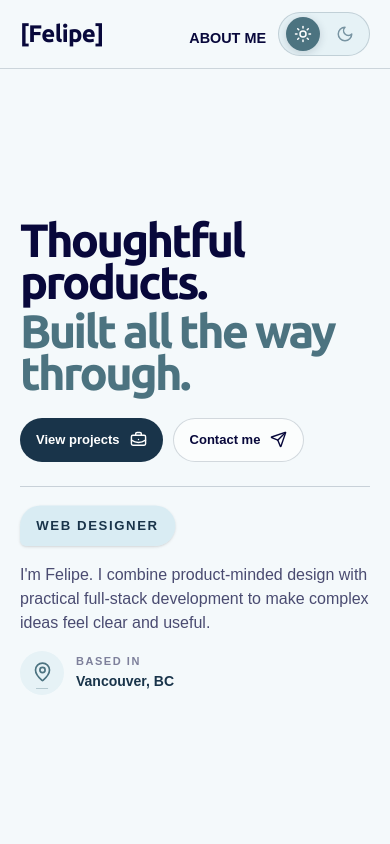
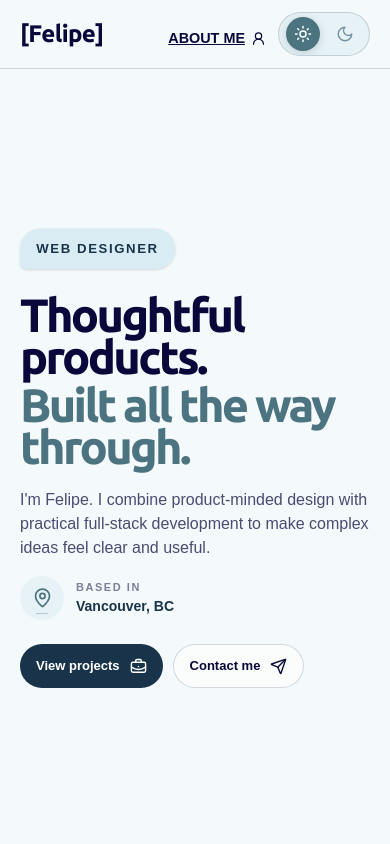
Before and after one commit to psyout/portfolio-app, a Next.js app: page / in a window 390 px wide. Shown: the top 844 px of the page. Built offline with nearby package versions, Linux system fonts and the light colour scheme; a web font is replaced by a local one.

Commit message:
Refine mobile hero and navigation

```diff
--- a/app/globals.css
+++ b/app/globals.css
@@ -357,6 +357,44 @@ button:focus-visible {
 	color: var(--pine);
 }
 
+@media (max-width: 879px) {
+	.hero-grid {
+		display: flex;
+		flex-direction: column;
+		gap: 0;
+	}
+
+	.hero-main,
+	.hero-aside {
+		display: contents;
+	}
+
+	.hero-role-reveal {
+		order: 1;
+	}
+
+	.hero-title-reveal {
+		order: 2;
+		margin-top: 1.25rem;
+	}
+
+	.hero-summary-reveal {
+		order: 3;
+	}
+
+	.hero-summary {
+		margin-top: 1.25rem;
+	}
+
+	.hero-location-reveal {
+		order: 4;
+	}
+
+	.hero-actions-reveal {
+		order: 5;
+	}
+}
+
 .marker-highlight-stroke {
 	position: absolute;
 	right: -0.12em;
--- a/components/portfolio/hero-section.tsx
+++ b/components/portfolio/hero-section.tsx
@@ -10,15 +10,19 @@ export function HeroSection() {
 			id='top'>
 			<div className='relative mx-auto w-full max-w-240'>
 				<div className='hero-grid grid gap-6 min-[600px]:gap-8 min-[880px]:grid-cols-[minmax(0,1fr)_300px] min-[880px]:gap-12 min-[1040px]:grid-cols-[minmax(0,1fr)_330px] min-[1040px]:gap-16'>
-					<div>
-						<LoadReveal frame>
+					<div className='hero-main'>
+						<LoadReveal
+							className='hero-title-reveal'
+							frame>
 							<h1 className='hero-title m-0 max-w-190 text-[clamp(38px,12vw,52px)] font-bold leading-[.9] tracking-[-.058em] min-[761px]:text-[clamp(52px,7.4vw,88px)]'>
 								<span className='block'>Thoughtful products.</span>
 								<span className='mt-1.5 block text-portfolio-title min-[761px]:mt-2'>Built all the way through.</span>
 							</h1>
 						</LoadReveal>
 
-						<LoadReveal delay={0.2}>
+						<LoadReveal
+							className='hero-actions-reveal'
+							delay={0.38}>
 							<div className='hero-actions mt-6 flex flex-wrap gap-2.5 min-[761px]:mt-10'>
 								<a
 									className='hero-projects-cta button-hover group inline-flex min-h-11 items-center gap-2.5 rounded-full bg-portfolio-pine px-4 text-[13px] font-semibold text-white no-underline hover:bg-portfolio-turquoise min-[420px]:gap-3 min-[420px]:px-5 min-[420px]:text-[14px]'
@@ -42,21 +46,28 @@ export function HeroSection() {
 						</LoadReveal>
 					</div>
 
-					<LoadReveal
-						className='min-w-0'
-						delay={0.14}
-						frame>
-						<aside className='hero-aside border-t border-portfolio-pine/20 pt-4 min-[600px]:pt-5 min-[880px]:border-l min-[880px]:border-t-0 min-[880px]:pl-8 min-[880px]:pt-1'>
+					<aside className='hero-aside min-w-0 border-t border-portfolio-pine/20 pt-4 min-[600px]:pt-5 min-[880px]:border-l min-[880px]:border-t-0 min-[880px]:pl-8 min-[880px]:pt-1'>
+						<LoadReveal
+							className='hero-role-reveal'
+							delay={0.08}
+							frame>
 							<TypingRole />
+						</LoadReveal>
+						<LoadReveal
+							className='hero-summary-reveal'
+							delay={0.22}>
 							<p className='hero-summary mb-0 mt-3 text-pretty text-[1rem] leading-normal text-portfolio-text/72 min-[600px]:mt-4 min-[600px]:text-[17px] min-[600px]:leading-[1.65]'>
 								I&apos;m Felipe. I combine product-minded design with practical full-stack development to make complex ideas feel clear and useful.
 							</p>
-
+						</LoadReveal>
+						<LoadReveal
+							className='hero-location-reveal'
+							delay={0.3}>
 							<div className='hero-location mt-4 border-portfolio-pine/15 min-[880px]:mt-7 min-[880px]:pt-6'>
 								<LocationMarker />
 							</div>
-						</aside>
-					</LoadReveal>
+						</LoadReveal>
+					</aside>
 				</div>
 			</div>
 		</section>
--- a/components/portfolio/project-gallery.tsx
+++ b/components/portfolio/project-gallery.tsx
@@ -170,11 +170,11 @@ export function ProjectGallery({ project, slides, tone }: ProjectGalleryProps) {
 			{lightboxOpen &&
 				createPortal(
 					<div
-						className='fixed inset-0 z-100 grid h-[100svh] w-screen animate-[lightbox-in_.2s_ease-out] place-items-center bg-[rgb(10_14_11/96%)] px-[clamp(18px,5vw,76px)] pb-13.5 pt-[clamp(72px,8vw,110px)] text-white motion-reduce:animate-none max-[760px]:p-0'
+						className='fixed inset-0 z-100 grid h-svh w-screen animate-[lightbox-in_.2s_ease-out] place-items-center bg-[rgb(10_14_11/96%)] px-[clamp(18px,5vw,76px)] pb-13.5 pt-[clamp(72px,8vw,110px)] text-white motion-reduce:animate-none max-[760px]:p-0'
 						role='dialog'
 						aria-modal='true'
 						aria-label={`${project} full-size image viewer`}>
-						<div className='absolute inset-x-0 top-0 z-[7] flex min-h-17 items-center justify-between border-b border-white/20 px-[max(14px,4vw)] max-[760px]:min-h-[calc(68px+env(safe-area-inset-top))] max-[760px]:pt-[env(safe-area-inset-top)]'>
+						<div className='absolute inset-x-0 top-0 z-7 flex min-h-17 items-center justify-between border-b border-white/20 px-[max(14px,4vw)] max-[760px]:min-h-[calc(68px+env(safe-area-inset-top))] max-[760px]:pt-[env(safe-area-inset-top)]'>
 							<p className='m-0 min-w-0 truncate pr-3 text-xs font-bold uppercase tracking-widest'>
 								<span className='max-[760px]:hidden'>{project}</span>
 								<span className='ml-4 text-portfolio-tertiary max-[760px]:ml-0 max-[760px]:text-white'>
@@ -195,7 +195,7 @@ export function ProjectGallery({ project, slides, tone }: ProjectGalleryProps) {
 							</button>
 						</div>
 						<div
-							className='relative h-[min(78vh,950px)] w-[min(100%,1500px)] touch-pan-y overflow-hidden bg-[#101512] max-[760px]:h-[100svh] max-[760px]:w-screen max-[760px]:pb-[calc(76px+env(safe-area-inset-bottom))] max-[760px]:pt-[calc(68px+env(safe-area-inset-top))]'
+							className='relative h-[min(78vh,950px)] w-[min(100%,1500px)] touch-pan-y overflow-hidden bg-[#101512] max-[760px]:h-svh max-[760px]:w-screen max-[760px]:pb-[calc(76px+env(safe-area-inset-bottom))] max-[760px]:pt-[calc(68px+env(safe-area-inset-top))]'
 							onTouchStart={(event) => {
 								touchStart.current = event.touches[0].clientX;
 							}}
--- a/components/portfolio/project-section.tsx
+++ b/components/portfolio/project-section.tsx
@@ -88,7 +88,7 @@ export function ProjectSection({ project, tone }: ProjectSectionProps) {
 								<div className='grid grid-cols-[minmax(0,7fr)_minmax(200px,3fr)] gap-x-[clamp(44px,7vw,84px)] px-1 pt-10 max-[760px]:grid-cols-1 max-[760px]:gap-y-8'>
 									<div className='max-[760px]:order-1'>
 										<p className='m-0 text-[13px] font-bold uppercase tracking-[.14em] text-portfolio-title'>Overview</p>
-										<p className='mb-0 mt-4 text-[16px] leading-[1.8] text-portfolio-text/70'>{project.story}</p>
+										<p className='mb-0 mt-4 text-[16px] leading-[1.8] text-portfolio-text/70 text-pretty'>{project.story}</p>
 									</div>
 									<div className='max-[760px]:order-2'>
 										<p className='m-0 text-[13px] font-bold uppercase tracking-[.14em] text-portfolio-title'>Stack</p>
--- a/components/portfolio/site-header.tsx
+++ b/components/portfolio/site-header.tsx
@@ -1,6 +1,6 @@
 'use client';
 
-import { Moon, Sun } from 'lucide-react';
+import { Moon, Sun, UserRound } from 'lucide-react';
 
 export function SiteHeader() {
 	function toggleTheme() {
@@ -23,9 +23,14 @@ export function SiteHeader() {
 					className='flex items-baseline gap-3 text-[0.9rem] font-semibold uppercase tracking-wider'
 					aria-label='Main navigation'>
 					<a
-						className='leading-none no-underline transition-colors hover:text-portfolio-title max-[520px]:text-[0.9rem] max-[520px]:tracking-normal'
+						className='inline-flex items-center gap-1.5 leading-none underline transition-colors hover:text-portfolio-title max-[520px]:text-[0.9rem] max-[520px]:tracking-normal'
 						href='#about'>
 						About me
+						<UserRound
+							size={15}
+							strokeWidth={2}
+							aria-hidden='true'
+						/>
 					</a>
 
 					<button
```
